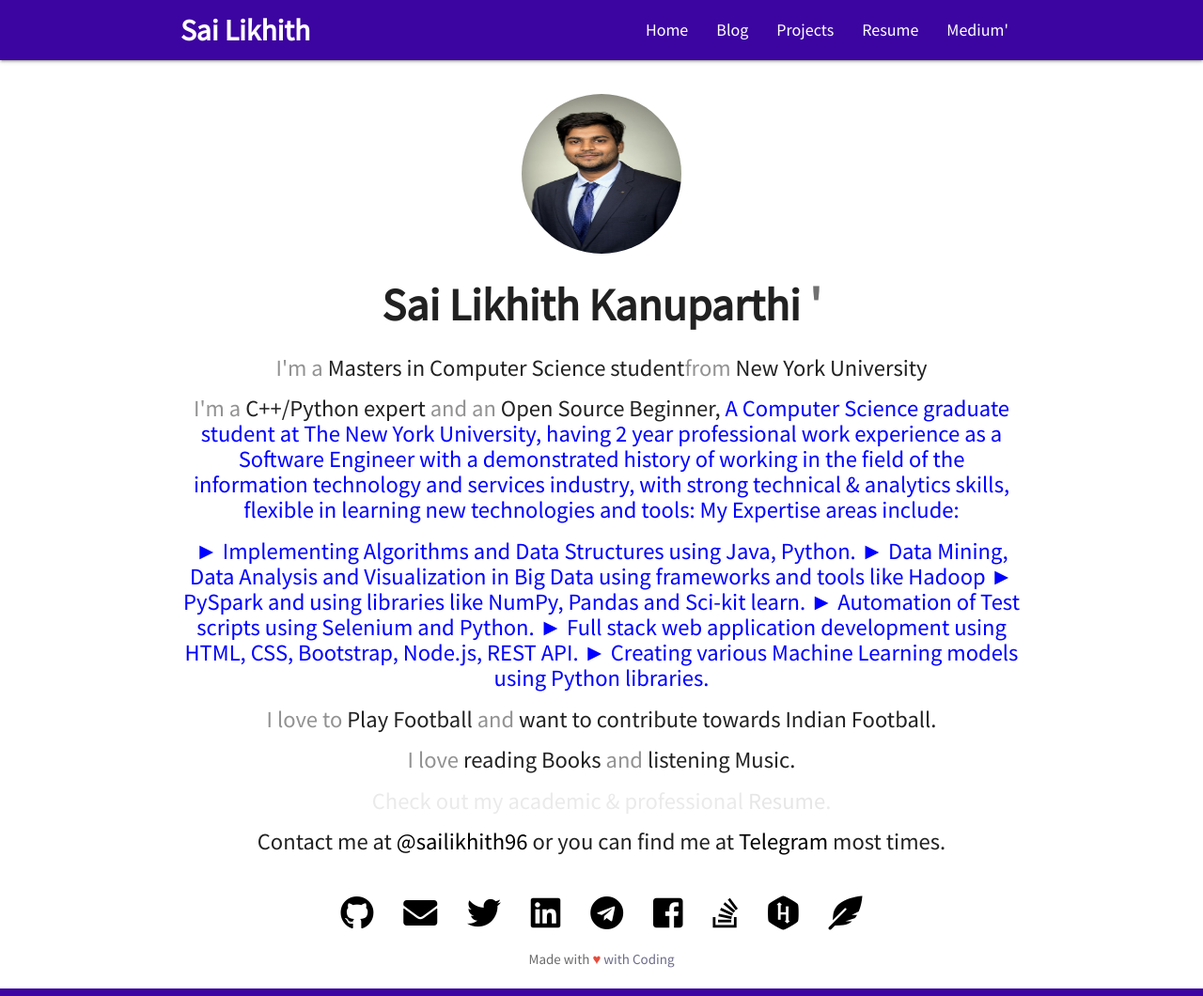
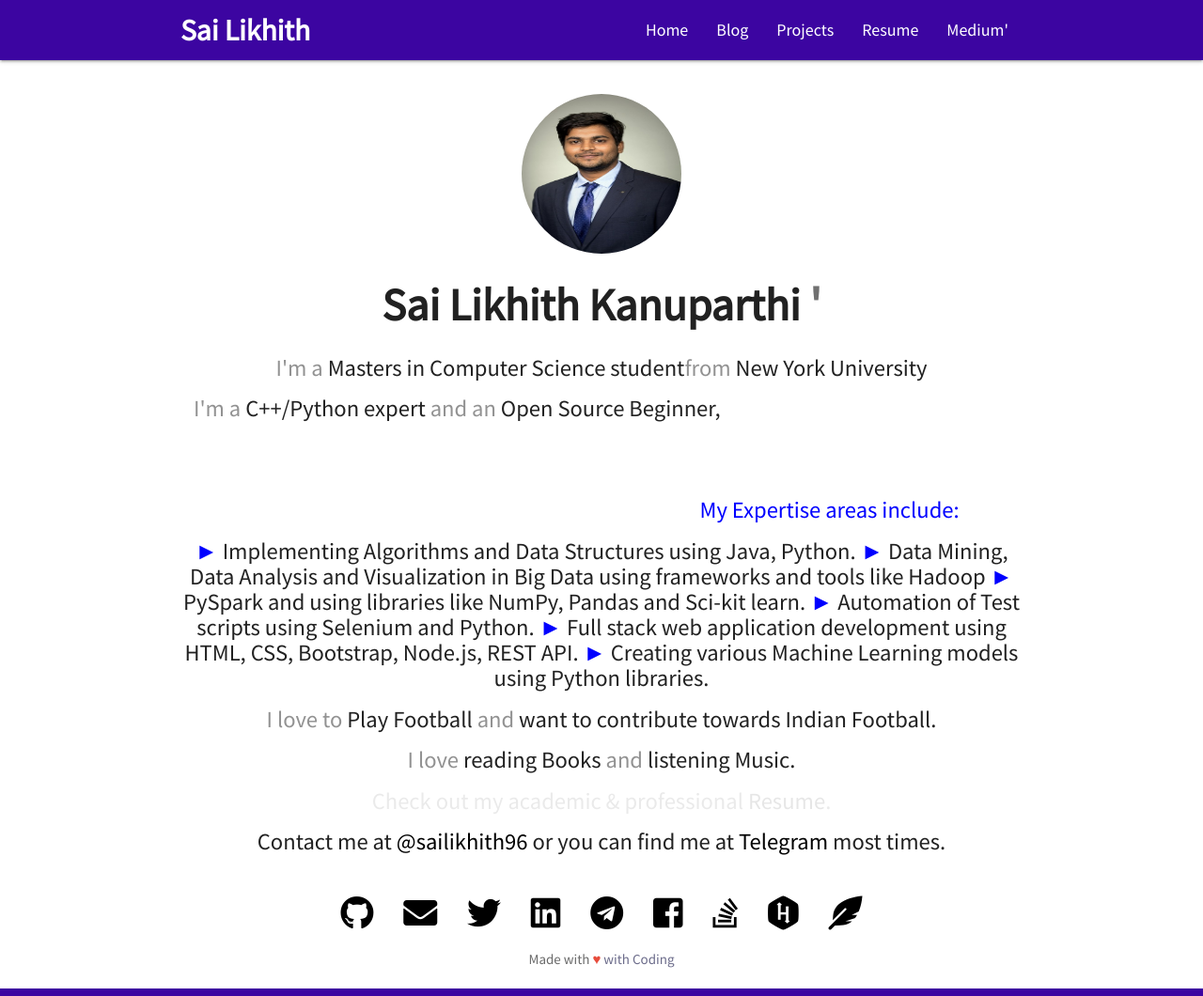
Before and after one commit to SaiLikhith7/Mywebsite, a Jekyll site: the page built from index.html, in a window 1280 px wide. Shown: the whole page at 94% size. Built offline with Jekyll 4.4.1, drawn with Linux system fonts in a browser that asks for light colours; nearby versions of some CDN libraries.

Commit message:
Update index.html

```diff
--- a/index.html
+++ b/index.html
@@ -26,17 +26,17 @@
     <h5 id="test2">
       <span style="color:#929292;">I'm a </span>C++/Python expert
       <span style="color:#929292;">and an</span> Open Source Beginner,
-      <span style="color:#0000ff;">
+      <span style="color:#0000;">
        A Computer Science graduate student at The New York University, having 2 year professional work experience as a Software Engineer with a demonstrated history of working in the field of the information technology and services industry, with strong technical & analytics skills, flexible in learning new technologies and tools: <span style = "color: #0000ff;">
         My Expertise areas include: </span>
         </h5>
       <h5 id= "test3">
-      <span style="color:#0000ff;"> ► Implementing Algorithms and Data Structures using Java, Python. </span>
-      <span style="color:#0000ff;"> ► Data Mining, Data Analysis and Visualization in Big Data using frameworks and tools like Hadoop</span>
-      <span style="color:#0000ff;"> ► PySpark and using libraries like NumPy, Pandas and Sci-kit learn.</span>
-        <span style="color:#0000ff;"> ► Automation of Test scripts using Selenium and Python. </span>
-      <span style="color:#0000ff;"> ► Full stack web application development using HTML, CSS, Bootstrap, Node.js, REST API. </span>
-      <span style="color:#0000ff;"> ► Creating various Machine Learning models using Python libraries. </span>
+        <span style="color:#0000ff;"> ►</span> Implementing Algorithms and Data Structures using Java, Python.
+        <span style="color:#0000ff;"> ►</span> Data Mining, Data Analysis and Visualization in Big Data using frameworks and tools like Hadoop
+        <span style="color:#0000ff;"> ► </span> PySpark and using libraries like NumPy, Pandas and Sci-kit learn.
+        <span style="color:#0000ff;"> ► </span> Automation of Test scripts using Selenium and Python.
+        <span style="color:#0000ff;"> ► </span> Full stack web application development using HTML, CSS, Bootstrap, Node.js, REST API.
+        <span style="color:#0000ff;"> ► </span> Creating various Machine Learning models using Python libraries.
     </h5>
 
     <h5 id="test4">
```
